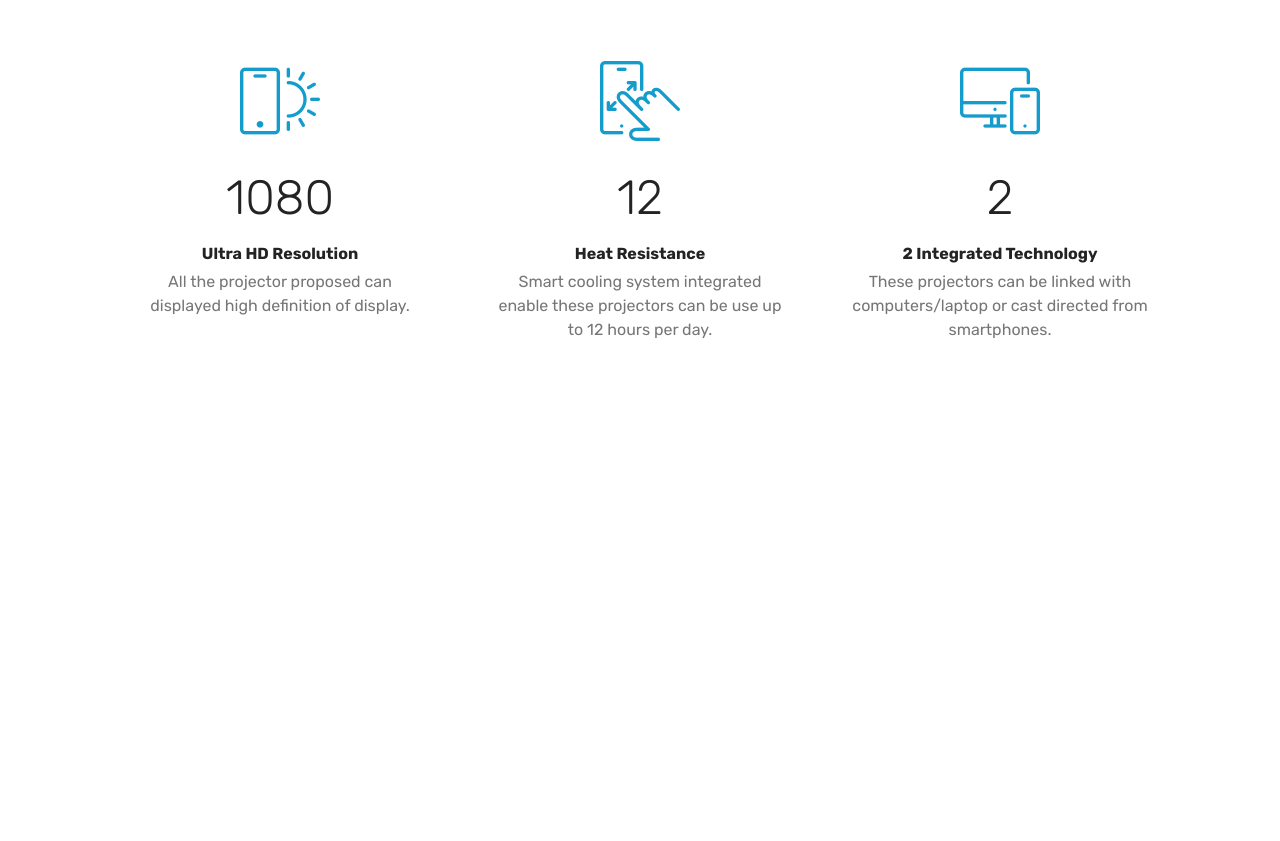
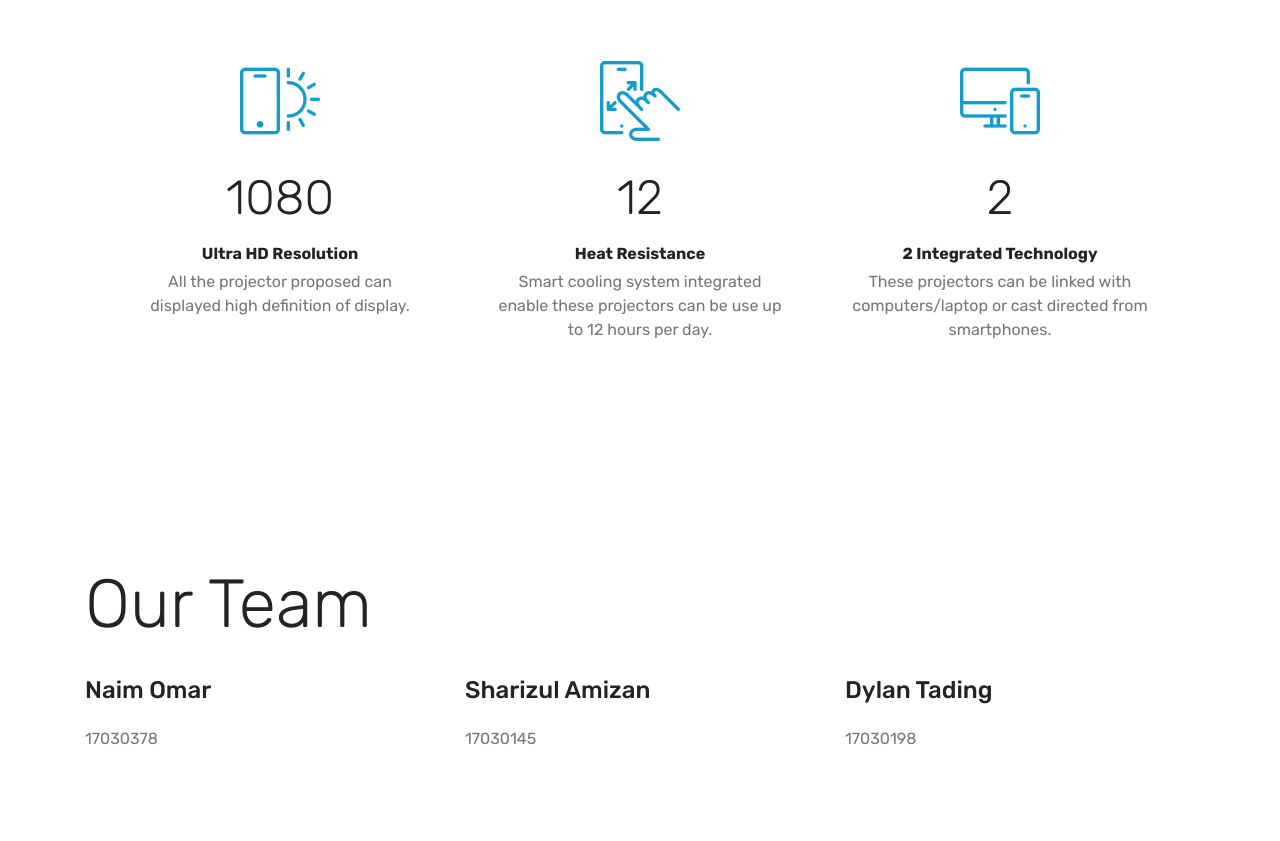
Before and after one commit to naimomar92/naimomar92.github.io, a plain HTML site: page index.html in a window 1280 px wide. Shown: the part 1610-2451 px from the top of the page. Before the commit the page ends 2090 px from the top, so only its background shows below. Drawn offline with Linux system fonts and the light colour scheme; files whose address does not match are found by name.

Commit message:
Add files via upload

```diff
--- a/assets/mobirise/css/mbr-additional.css
+++ b/assets/mobirise/css/mbr-additional.css
@@ -1484,3 +1484,16 @@ body {
   font-size: 80px;
   color: #149dcc;
 }
+.cid-rucpW6JpsV {
+  padding-top: 90px;
+  padding-bottom: 90px;
+  background-color: #ffffff;
+}
+.cid-rucpW6JpsV .mbr-text {
+  color: #767676;
+  margin: 0;
+  padding-top: 1.5rem;
+}
+.cid-rucpW6JpsV div.b {
+  padding-top: 2rem;
+}
--- a/index.html
+++ b/index.html
@@ -45,7 +45,7 @@
 
 </section>
 
-<section class="engine"><a href="https://mobirise.info/z">best free css templates</a></section><section class="features3 cid-rucfSfPl5c" id="features3-3">
+<section class="engine"><a href="https://mobirise.info/d">website maker</a></section><section class="features3 cid-rucfSfPl5c" id="features3-3">
 
 
 
@@ -167,6 +167,53 @@
    </div>
 </section>
 
+<section class="mbr-section contacts2 cid-rucpW6JpsV" id="contacts2-6">
+    <!---->
+
+    <!---->
+    <!--Overlay-->
+
+    <!--Container-->
+    <div class="container">
+        <div class="row">
+            <!--Titles-->
+            <div class="title col-12">
+                <h2 class="align-left mbr-fonts-style display-1">
+                    Our Team</h2>
+
+            </div>
+            <div class="col-12">
+                <div class="row justify-content-center">
+                    <div class="col-12 col-md-4">
+                        <div class="b b-adress">
+                            <h5 class="align-left mbr-fonts-style m-0 display-5">
+                                Naim Omar</h5>
+                            <p class="mbr-text align-left mbr-fonts-style display-7">
+                                17030378</p>
+                        </div>
+                    </div>
+                    <div class="col-12 col-md-4">
+                        <div class="b b-phone">
+                            <h5 class="align-left mbr-fonts-style m-0 display-5">
+                                Sharizul Amizan</h5>
+                            <p class="mbr-text align-left mbr-fonts-style display-7">
+                                17030145</p>
+                        </div>
+                    </div>
+                    <div class="col-12 col-md-4">
+                        <div class="b b-mail">
+                            <h5 class="align-left mbr-fonts-style m-0 display-5">
+                                Dylan Tading</h5>
+                            <p class="mbr-text align-left mbr-fonts-style display-7">
+                                17030198</p>
+                        </div>
+                    </div>
+                </div>
+            </div>
+        </div>
+    </div>
+</section>
+
 
   <script src="assets/web/assets/jquery/jquery.min.js"></script>
   <script src="assets/popper/popper.min.js"></script>
```
Also changed, not shown: 1 other file.
